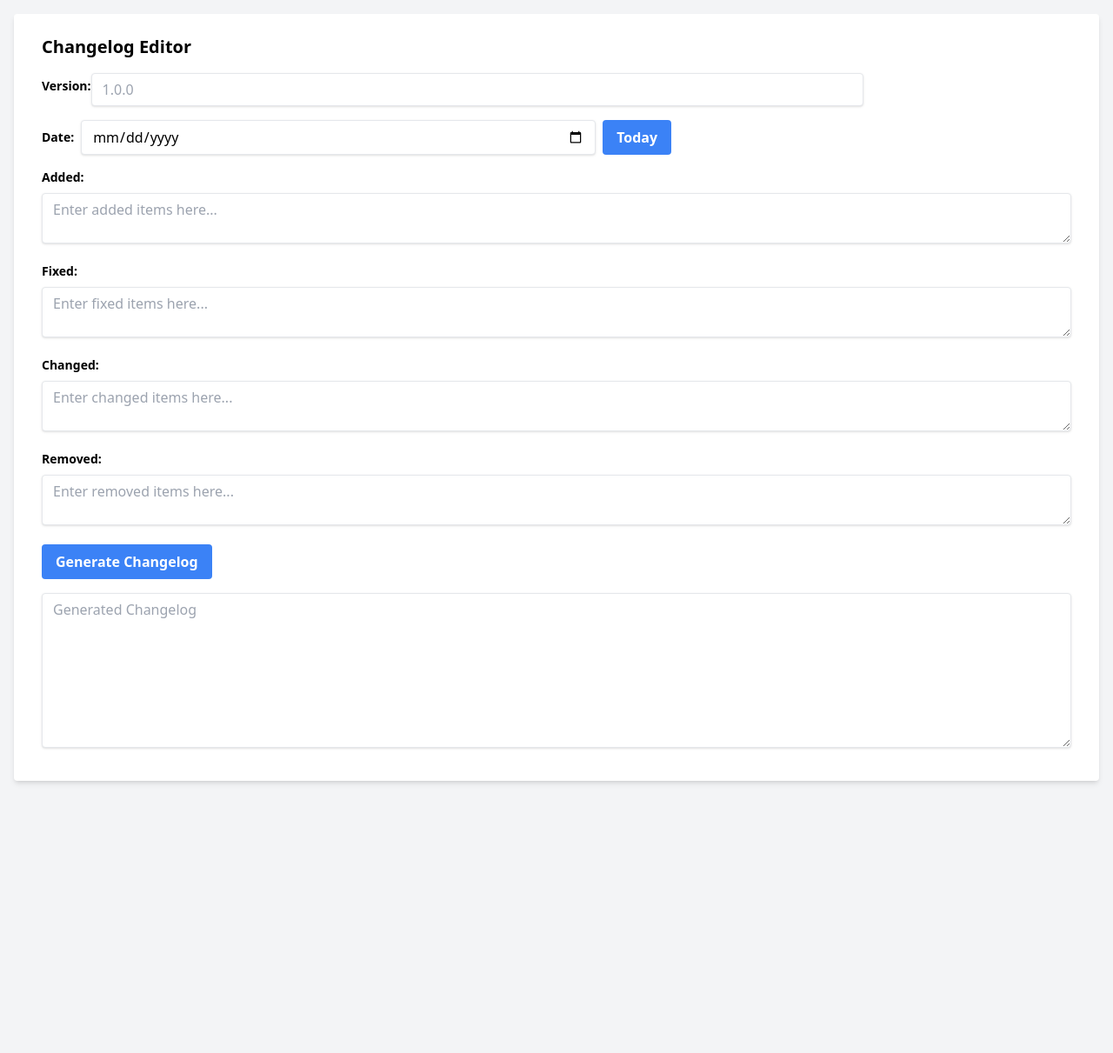
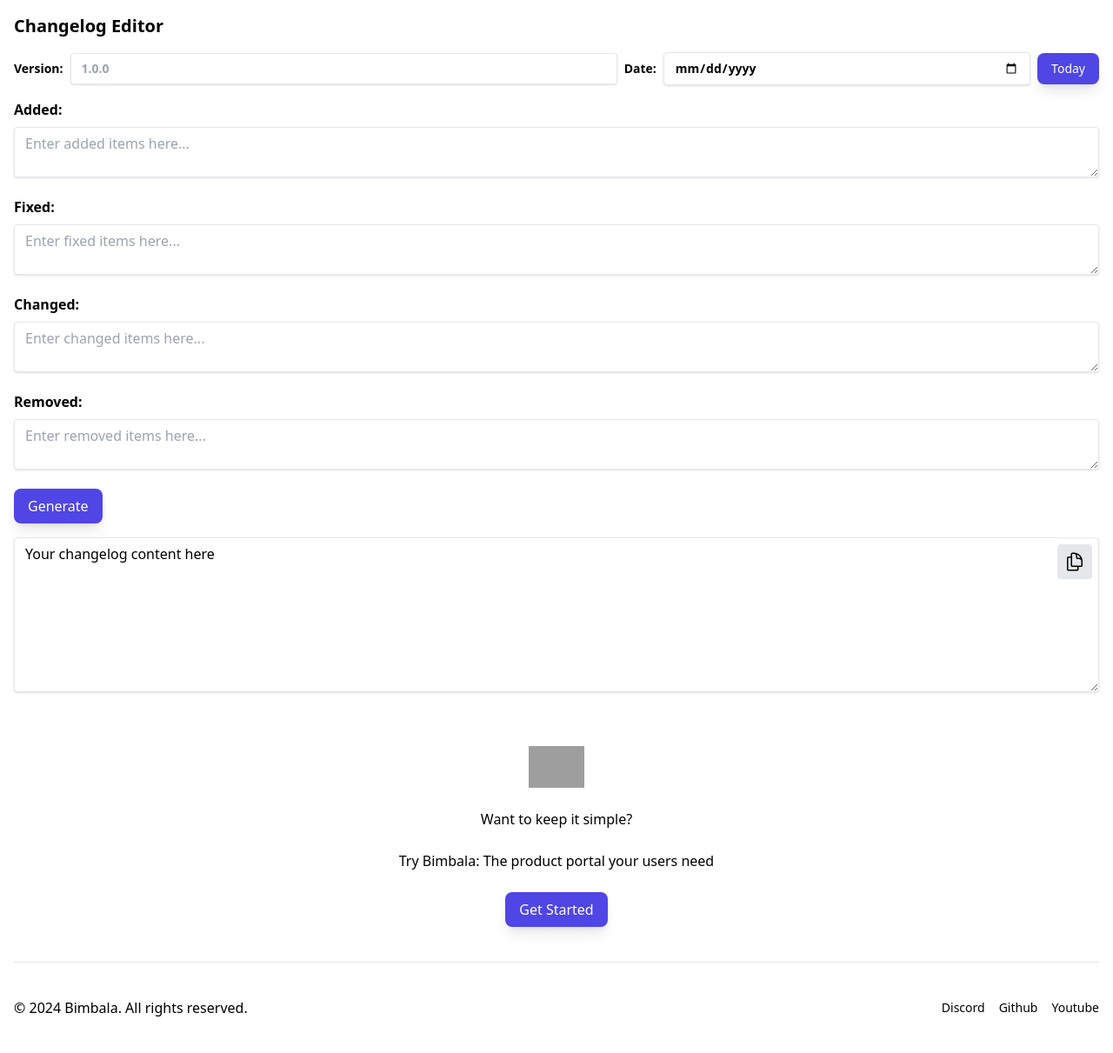
Before and after one commit to Bimbalacom/keep-a-log, a website: page index.html in a window 1280 px wide. Shown: the whole page at 87% size. Before the commit the page ends 930 px from the top, so only its background shows below. Drawn offline with Linux system fonts and the light colour scheme; grey boxes are pictures that could not be loaded.

Commit message:
Modifications

```diff
--- a/index.html
+++ b/index.html
@@ -16,104 +16,96 @@
     <link href="assets/style.min.css" rel="stylesheet">
 </head>
 
-<body class="bg-gray-100">
+<body class="">
 
     <!-- Content -->
     <div class="container mx-auto p-4">
         <!-- Changelog Form -->
-        <div class="bg-white shadow-md rounded px-8 pt-6 pb-8 mb-4">
+        <div class="bg-white">
             <!-- Form Title -->
             <h2 class="text-xl font-bold mb-4">Changelog Editor</h2>
 
             <!-- Version and Date -->
-            <div class="flex mb-4 items-center">
-                <label class="block text-sm font-bold mb-2" for="version">Version:</label>
-                <input class="shadow appearance-none border rounded w-3/4 py-2 px-3 text-gray-700 leading-tight focus:outline-none focus:shadow-outline" id="version" type="text" placeholder="1.0.0" pattern="[a-zA-Z0-9]{6}" title="Please enter numbers and dots only">
+           <div class="flex mb-4 text-sm items-center font-bold">
+                <label class="block text-sm" for="version">Version:</label>
+                <input class="shadow appearance-none border rounded w-3/4 py-2 px-3 ml-2 text-gray-700 leading-tight focus:outline-none focus:shadow-outline" id="version" type="text" placeholder="1.0.0" pattern="[a-zA-Z0-9]{6}" title="Please enter numbers and dots only">
 
+                <label class="block font-bold mx-2" for="date">Date:</label>
+                <input class="shadow appearance-none border rounded w-1/2 py-2 px-3 leading-tight focus:outline-none focus:shadow-outline" id="date" type="date" placeholder="YYYY-MM-DD">
+                <button onclick="addTodayDate()" class="block py-2 px-4 ml-2 text-center text-white font-medium bg-indigo-600 duration-150 hover:bg-indigo-500 active:bg-indigo-700 rounded-lg shadow-lg hover:shadow-none" type="button">Today</button>
             </div>
 
-            <div class="mb-4 flex items-center">
-                <label class="block text-sm font-bold mr-2" for="date">Date:</label>
-                <input class="shadow appearance-none border rounded w-1/2 py-2 px-3  leading-tight focus:outline-none focus:shadow-outline" id="date" type="date" placeholder="YYYY-MM-DD">
-                <button onclick="addTodayDate()" class="bg-blue-500 hover:bg-blue-700 text-white font-bold py-2 px-4 rounded ml-2 focus:outline-none focus:shadow-outline" type="button">Today</button>
-            </div>
 
             <!-- Sections -->
             <div class="mb-4">
-                <label class="block text-sm font-bold mb-2">Added:</label>
+                <label class="block font-bold mb-2">Added:</label>
                 <textarea class="added-items shadow appearance-none border rounded w-full py-2 px-3  leading-tight focus:outline-none focus:shadow-outline" placeholder="Enter added items here..."></textarea>
             </div>
 
             <div class="mb-4">
-                <label class="block text-sm font-bold mb-2">Fixed:</label>
+                <label class="block font-bold mb-2">Fixed:</label>
                 <textarea class="fixed-items shadow appearance-none border rounded w-full py-2 px-3  leading-tight focus:outline-none focus:shadow-outline" placeholder="Enter fixed items here..."></textarea>
             </div>
 
             <div class="mb-4">
-                <label class="block text-sm font-bold mb-2">Changed:</label>
+                <label class="block font-bold mb-2">Changed:</label>
                 <textarea class="changed-items shadow appearance-none border rounded w-full py-2 px-3  leading-tight focus:outline-none focus:shadow-outline" placeholder="Enter changed items here..."></textarea>
             </div>
 
             <div class="mb-4">
-                <label class="block text-sm font-bold mb-2">Removed:</label>
+                <label class="block font-bold mb-2">Removed:</label>
                 <textarea class="removed-items shadow appearance-none border rounded w-full py-2 px-3  leading-tight focus:outline-none focus:shadow-outline" placeholder="Enter removed items here..."></textarea>
             </div>
 
             <!-- Submit Button -->
             <div class="flex items-center justify-between">
-                <button onclick="generateChangelog()" class="bg-blue-500 hover:bg-blue-700 text-white font-bold py-2 px-4 rounded focus:outline-none focus:shadow-outline" type="button">Generate Changelog</button>
+                <button onclick="generateChangelog()" class="block py-2 px-4 text-center text-white font-medium bg-indigo-600 duration-150 hover:bg-indigo-500 active:bg-indigo-700 rounded-lg shadow-lg hover:shadow-none" type="button">Generate</button>
             </div>
 
             <!-- Generated Changelog -->
-            <div class="mt-4">
-                <textarea id="generatedChangelog" rows="8" cols="50" class="generated-changelog shadow appearance-none border rounded w-full py-2 px-3  leading-tight focus:outline-none focus:shadow-outline" placeholder="Generated Changelog" readonly></textarea>
+            <div class="mt-4 relative">
+                <textarea id="generatedChangelog" rows="8" cols="50" class="generated-changelog shadow appearance-none border rounded w-full py-2 px-3 pr-10 leading-tight focus:outline-none focus:shadow-outline" placeholder="Generated Changelog" readonly>Your changelog content here</textarea>
+                    <button onclick="copyChangelog()" class="absolute top-0 right-0 mt-2 mr-2 p-2 bg-gray-200 rounded hover:bg-gray-300 focus:outline-none">
+                        <!-- Icon for copy -->
+                        <svg xmlns="http://www.w3.org/2000/svg" fill="none" viewBox="0 0 24 24" stroke-width="1.5" stroke="currentColor" class="w-6 h-6">
+                            <path stroke-linecap="round" stroke-linejoin="round" d="M15.75 17.25v3.375c0 .621-.504 1.125-1.125 1.125h-9.75a1.125 1.125 0 0 1-1.125-1.125V7.875c0-.621.504-1.125 1.125-1.125H6.75a9.06 9.06 0 0 1 1.5.124m7.5 10.376h3.375c.621 0 1.125-.504 1.125-1.125V11.25c0-4.46-3.243-8.161-7.5-8.876a9.06 9.06 0 0 0-1.5-.124H9.375c-.621 0-1.125.504-1.125 1.125v3.5m7.5 10.375H9.375a1.125 1.125 0 0 1-1.125-1.125v-9.25m12 6.625v-1.875a3.375 3.375 0 0 0-3.375-3.375h-1.5a1.125 1.125 0 0 1-1.125-1.125v-1.5a3.375 3.375 0 0 0-3.375-3.375H9.75" />
+                        </svg>
+                    </button>
             </div>
-
         </div>
     </div>
 
-
-    <script>
-        function generateChangelog() {
-            const version = document.getElementById('version').value;
-            const date = document.getElementById('date').value;
-            const added = document.querySelector('.added-items').value.trim();
-            const fixed = document.querySelector('.fixed-items').value.trim();
-            const changed = document.querySelector('.changed-items').value.trim();
-            const removed = document.querySelector('.removed-items').value.trim();
-
-            if (!validateVersion(version)) {
-                alert('Please enter a valid version in the format of number.number.number (e.g., 1.0.0)');
-                return;
-            }
-
-            let changelog = `## [${version}] - ${date}\n\n`;
-            changelog += formatSection(added, 'Added');
-            changelog += formatSection(fixed, 'Fixed');
-            changelog += formatSection(changed, 'Changed');
-            changelog += formatSection(removed, 'Removed');
-
-            document.getElementById('generatedChangelog').value = changelog.trim();
-        }
-
-        function validateVersion(version) {
-            const versionRegex = /^\d+\.\d+\.\d+$/;
-            return versionRegex.test(version);
-        }
-
-        function formatSection(sectionText, sectionTitle) {
-            if (sectionText !== '') {
-                const lines = sectionText.split('\n');
-                const formattedLines = lines.map(line => `- ${line}`).join('\n');
-                return `### ${sectionTitle}\n${formattedLines}\n\n`;
-            }
-        return '';
-        }
-        function addTodayDate() {
-            const dateInput = document.getElementById('date');
-            const today = new Date().toISOString().split('T')[0]; // Get today's date in YYYY-MM-DD format
-            dateInput.value = today;
-        }
-    </script>
+    <!-- Footer -->
+    <footer class="pt-10">
+        <div class="max-w-screen-2xl mx-auto px-4">
+            <div class="space-y-6 sm:max-w-md sm:mx-auto sm:text-center">
+                <img src="https://bimbala.com/bimbala/img/logo.png" class="w-16 sm:mx-auto" />
+                <p>Want to keep it simple?</p>
+                <p>Try Bimbala: The product portal your users need</p>
+                <div class="items-center gap-x-3 space-y-3 sm:flex sm:justify-center sm:space-y-0">
+                    <a href="https://bimbala.com/" class="block py-2 px-4 text-center text-white font-medium bg-indigo-600 duration-150 hover:bg-indigo-500 active:bg-indigo-700 rounded-lg shadow-lg hover:shadow-none">
+                        Get Started
+                    </a>
+                </div>
+            </div>
+            <div class="mt-10 py-10 border-t items-center justify-between sm:flex">
+                <p>© <script>document.write(new Date().getFullYear());</script> Bimbala. All rights reserved.</p>
+                <ul class="flex flex-wrap items-center gap-4 mt-6 sm:text-sm sm:mt-0">
+                        <li class="hover:text-gray-500 duration-150">
+                            <a href="https://bimbala.com/discord" >Discord</a>
+                        </li>
+                        <li class="hover:text-gray-500 duration-150">
+                            <a href="https://github.com/Bimbalacom/keep-a-logs" >Github</a>
+                        </li>
+                        <li class="hover:text-gray-500 duration-150">
+                            <a href="https://www.youtube.com/@bimbalacom" >Youtube</a>
+                        </li>
+                </ul>
+            </div>
+        </div>
+    </footer>
+    <!-- End Footer -->
+</div>
+<script src="script.js"></script>
 </body>
 </html>
--- /dev/null
+++ b/script.js
@@ -0,0 +1,60 @@
+function generateChangelog() {
+    const version = document.getElementById('version').value;
+    const date = document.getElementById('date').value;
+    const added = document.querySelector('.added-items').value.trim();
+    const fixed = document.querySelector('.fixed-items').value.trim();
+    const changed = document.querySelector('.changed-items').value.trim();
+    const removed = document.querySelector('.removed-items').value.trim();
+
+    if (!validateVersion(version)) {
+        alert('Please enter a valid version in the format of number.number.number (e.g., 1.0.0)');
+        return;
+    }
+
+    let changelog = `## [${version}] - ${date}\n\n`;
+    changelog += formatSection(added, 'Added');
+    changelog += formatSection(fixed, 'Fixed');
+    changelog += formatSection(changed, 'Changed');
+    changelog += formatSection(removed, 'Removed');
+
+    document.getElementById('generatedChangelog').value = changelog.trim();
+}
+
+function validateVersion(version) {
+    const versionRegex = /^\d+\.\d+\.\d+$/;
+    return versionRegex.test(version);
+}
+
+function formatSection(sectionText, sectionTitle) {
+    if (sectionText !== '') {
+        const lines = sectionText.split('\n');
+        const formattedLines = lines.map(line => `- ${line}`).join('\n');
+        return `### ${sectionTitle}\n${formattedLines}\n\n`;
+    }
+
+    return '';
+
+}
+
+function addTodayDate() {
+    const dateInput = document.getElementById('date');
+    const today = new Date().toISOString().split('T')[0]; // Get today's date in YYYY-MM-DD format
+    dateInput.value = today;
+}
+
+function copyChangelog() {
+    const generatedChangelog = document.getElementById('generatedChangelog');
+
+    // Select the text in the textarea
+    generatedChangelog.select();
+    generatedChangelog.setSelectionRange(0, 99999); // For mobile devices
+
+    // Copy the selected text
+    document.execCommand('copy');
+
+    // Deselect the text
+    window.getSelection().removeAllRanges();
+
+    // Alert or notification to indicate successful copy
+    alert('Changelog copied to clipboard!');
+}
```
Also changed, not shown: assets/style.min.css.
